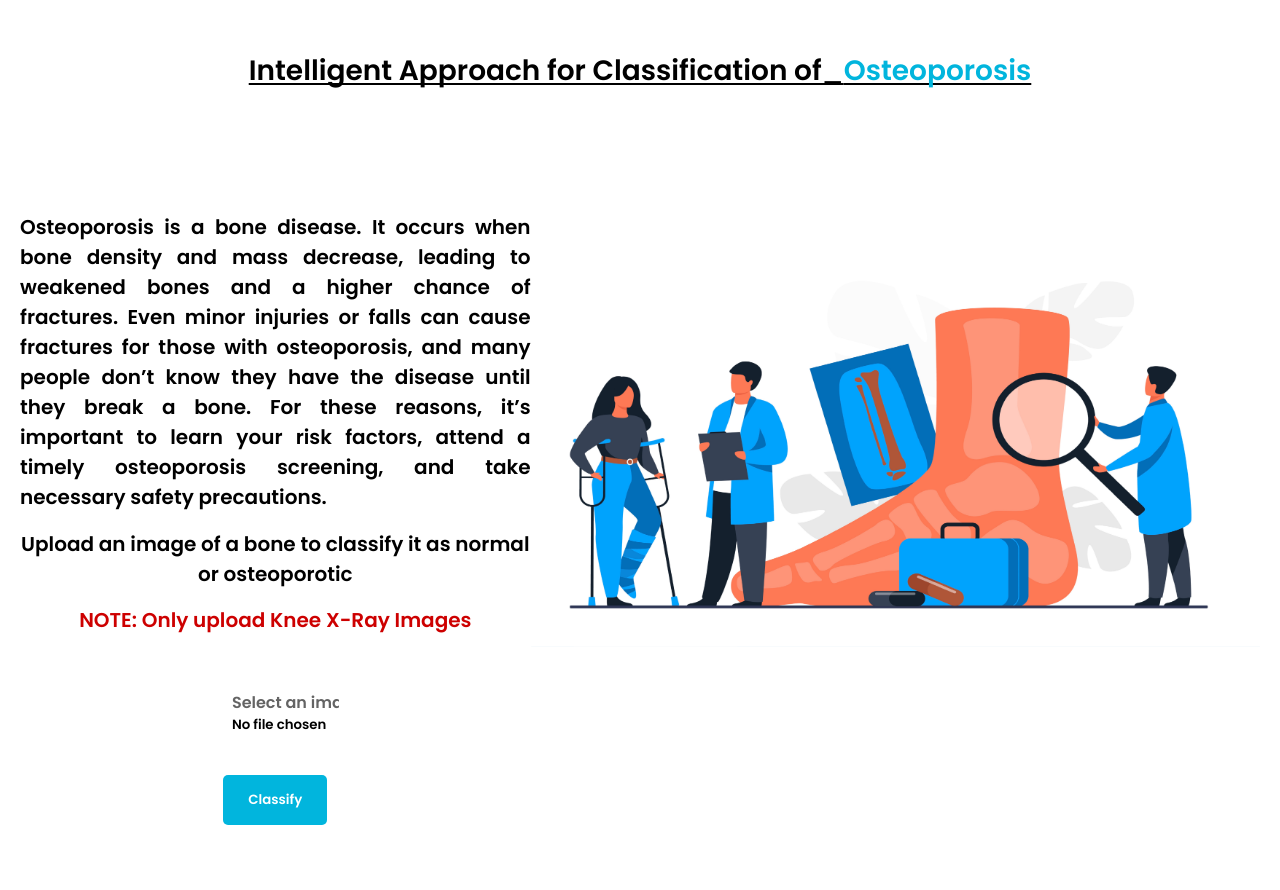
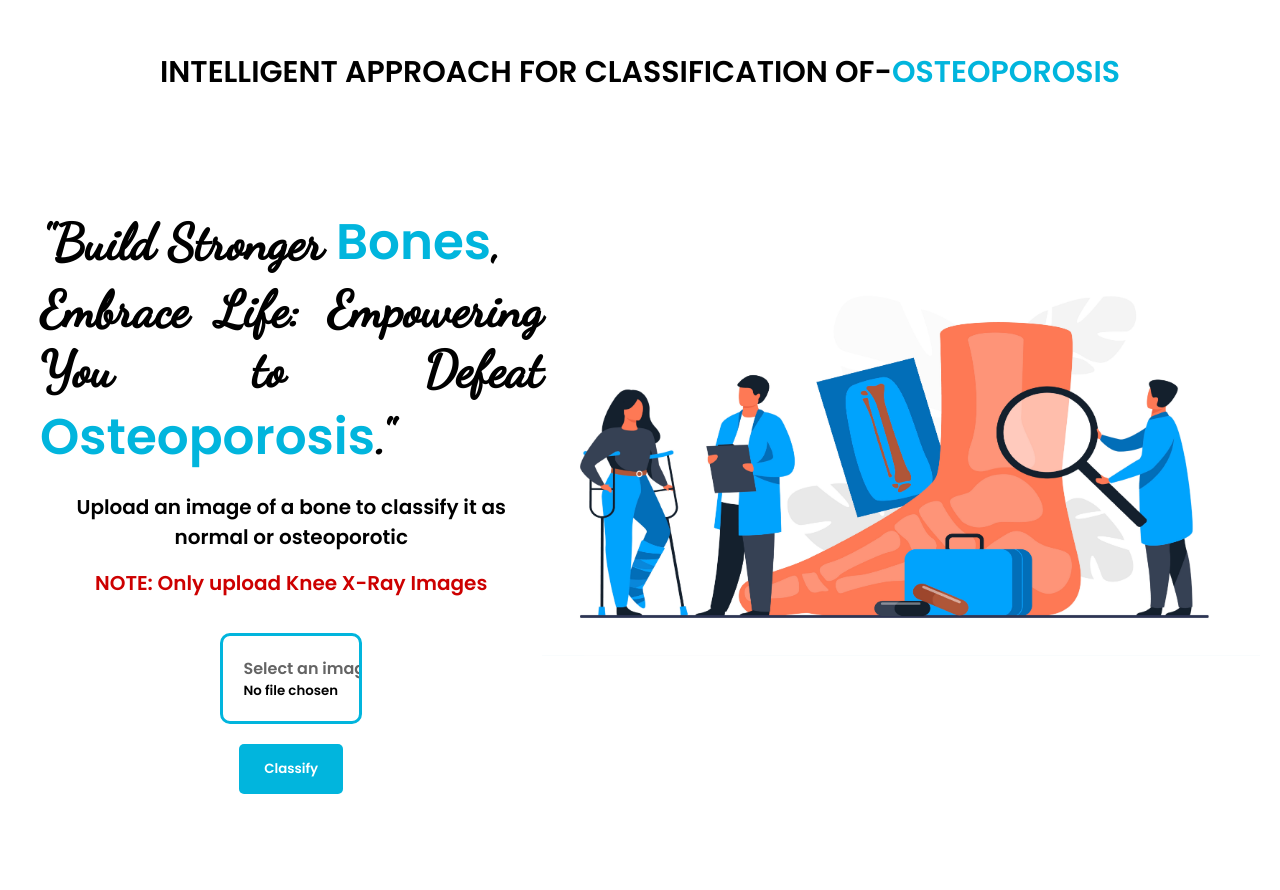
Before and after one commit to Zeeshaik/Intelligent-Approach-for-Classification-of-Osteoporosis, a Flask app: page / in a window 1280 px wide. Shown: the part 100-990 px from the top of the page. After the commit the page ends 894 px from the top, so only its background shows below. Run offline with Flask 2, Linux system fonts and the light colour scheme.

Commit message:
Modified CSS file and html files

```diff
--- a/Flask App/static/css/style.css
+++ b/Flask App/static/css/style.css
@@ -75,6 +75,7 @@ body {
     display: flex;
     justify-content: center;
     font-family: 'Poppins', sans-serif;
+    margin-left: 40px;
 }
 
 .element1{
@@ -118,16 +119,12 @@ h1 {
     margin-bottom: 30px;
     color: #000000;
     font-size: 50px;
-    font-weight: bold;
-    text-decoration: underline;
+    font-weight:900;
+    font-size: large;
+    /* text-decoration: underline;
     text-decoration-color: #000000;
-    text-decoration-thickness: 2px;
-    text-decoration-style: solid;
-    text-decoration-line: underline;
-    text-decoration-skip-ink: none;
-    text-underline-offset: 3px;
-    text-decoration-color: #000000;
-    backdrop-filter: blur(100px);
+    text-decoration-thickness: 3px; */
+
 }
 
 .form-group {
@@ -155,7 +152,9 @@ input[type="file"] {
     align-items: center;
     flex-direction: column;
     border-radius: 10px;
-    backdrop-filter: blur(50px);
+    backdrop-filter: blur(100px);
+    border:3px solid #01b5dd;
+    padding-right: 30px;
 }
 
 input[type="file"]::file-selector-button {
@@ -242,21 +241,22 @@ input[type="submit"]:hover {
 .container {
     max-width: 500px;
     padding: 100px;
-    background-color: #01b5dd8d;
+    background-color: #01b5dd;
     border-radius: 8px;
     backdrop-filter: blur(10px);
 }
 
 h1 {
-    font-size: 28px;
-    margin-bottom: 20px;
+    font-size: 30px;
+    padding-bottom: 0px;
 }
+
 
 .result {
     margin-top: 20px;
     padding: 10px;
     background-color: #69373700;
-    border: 1px solid #ccc;
+    border: 3px solid #ffffff;
 }
 
 h2 {
@@ -462,8 +484,30 @@ ul li {
 .container_about h1{
     color: #01b5dd;
     text-decoration: none;
+    margin-top: 0px;
 }
 
 .container_about p{
     text-align: justify;
 }
+
+.container_about ul li a{
+    text-decoration: none;
+    font-size: 20px;
+    color: #000000;
+}
+
+.container_about ul li a:hover{
+    text-decoration: underline;
+    text-decoration-color: #01b5dd;
+}
+
+#desc{
+    margin: 0%;
+    font-family: 'Dancing Script', cursive;
+    font-weight: bold;
+    font-size: 50px;
+}
+.desc_{
+    color: #01b5dd;
+}
--- a/Flask App/templates/index.html
+++ b/Flask App/templates/index.html
@@ -6,22 +6,25 @@
     <link rel="preconnect" href="https://fonts.googleapis.com">
 <link rel="preconnect" href="https://fonts.gstatic.com" crossorigin>
 <link href="https://fonts.googleapis.com/css2?family=Poppins:wght@600&display=swap" rel="stylesheet">
+
+<link rel="preconnect" href="https://fonts.googleapis.com">
+<link rel="preconnect" href="https://fonts.gstatic.com" crossorigin>
+<link href="https://fonts.googleapis.com/css2?family=Dancing+Script:wght@500&family=Poppins:wght@600&display=swap" rel="stylesheet">
 </head>
 <body>
     <nav class="navbar">
         <div class="brand-title"><a href="{{ url_for('index') }}">OSTEOPOROSIS</a></div>
         <ul class="menu">
             <li><a href="{{ url_for('index') }}">Home</a></li>
-            <li><a href="{{ url_for('about') }}">About Us</a></li>
+            <li><a href="{{ url_for('about') }}" target = "_blank">About Us</a></li>
             <li><a href="https://github.com/Zeeshaik/Intelligent-Approach-for-Classification-of-Osteoporosis/blob/master/README.md" target = "_blank">Read me</a></li>
           </ul>
     </nav>
     <center>
-        <div class= "title_"><h1>Intelligent Approach for Classification of_</h1> <h1 class="title_1">Osteoporosis</h1></div>
+        <div class= "title_"><h1>INTELLIGENT APPROACH FOR CLASSIFICATION OF-</h1> <h1 class="title_1">OSTEOPOROSIS</h1></div>
     <div class = "elements">
         <div class="element1">
-        <p >Osteoporosis is a bone disease. It occurs when bone density and mass decrease, leading to weakened bones and a higher chance of fractures.
-            Even minor injuries or falls can cause fractures for those with osteoporosis, and many people don’t know they have the disease until they break a bone. For these reasons, it’s important to learn your risk factors, attend a timely osteoporosis screening, and take necessary safety precautions.</p>
+        <p id="desc">"Build Stronger <span class="desc_">Bones</span>,<br> Embrace Life: Empowering You to Defeat <span class="desc_">Osteoporosis</span>."</p>
         <h2>Upload an image of a bone to classify it as normal or osteoporotic</h2>
         <h2 id='n'><b>NOTE:</b> Only upload Knee X-Ray Images</h2>
         <form id="uploadForm" method="POST" action="{{ url_for('index') }}" enctype="multipart/form-data">
```
Also changed, not shown: other parts of Flask App/static/css/style.css (+32 -10 lines), Flask App/templates/about.html (+7 -7 lines), Flask App/templates/result.html (+4 -3 lines), Flask App/static/uploads/MildG2 (1).png (added), Flask App/static/uploads/MildG2 (11).png (deleted), Flask App/static/uploads/MildG2 (14).png (added), Flask App/static/uploads/MildG2 (6).png (deleted), 1 other file.
